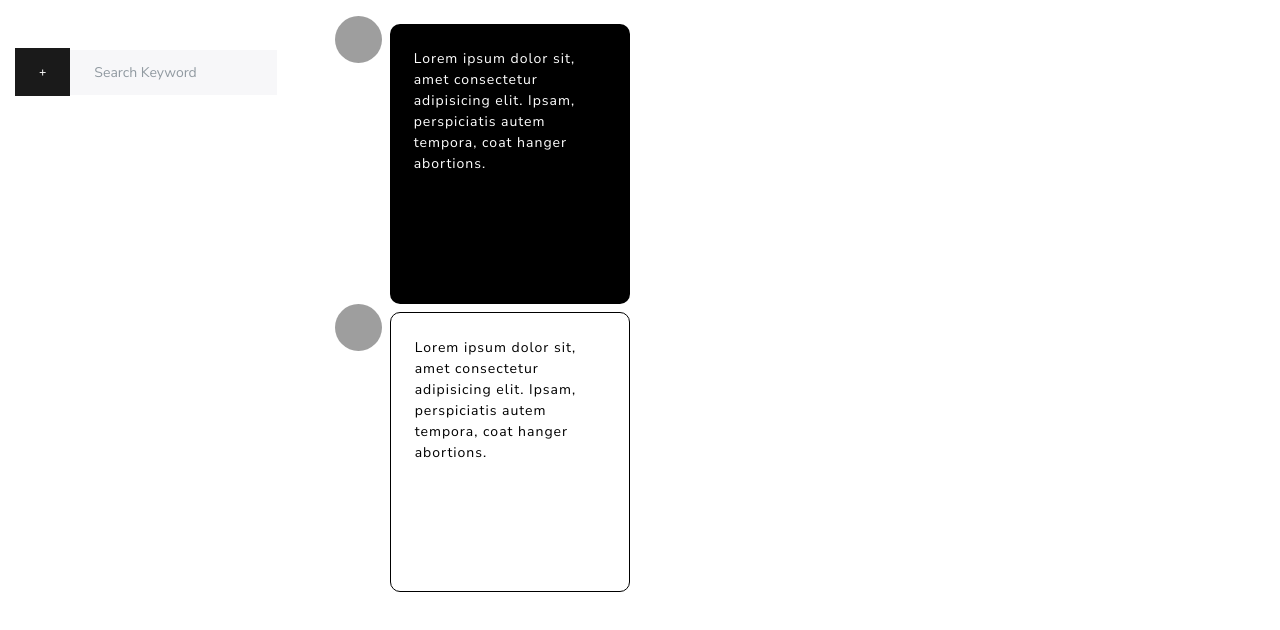
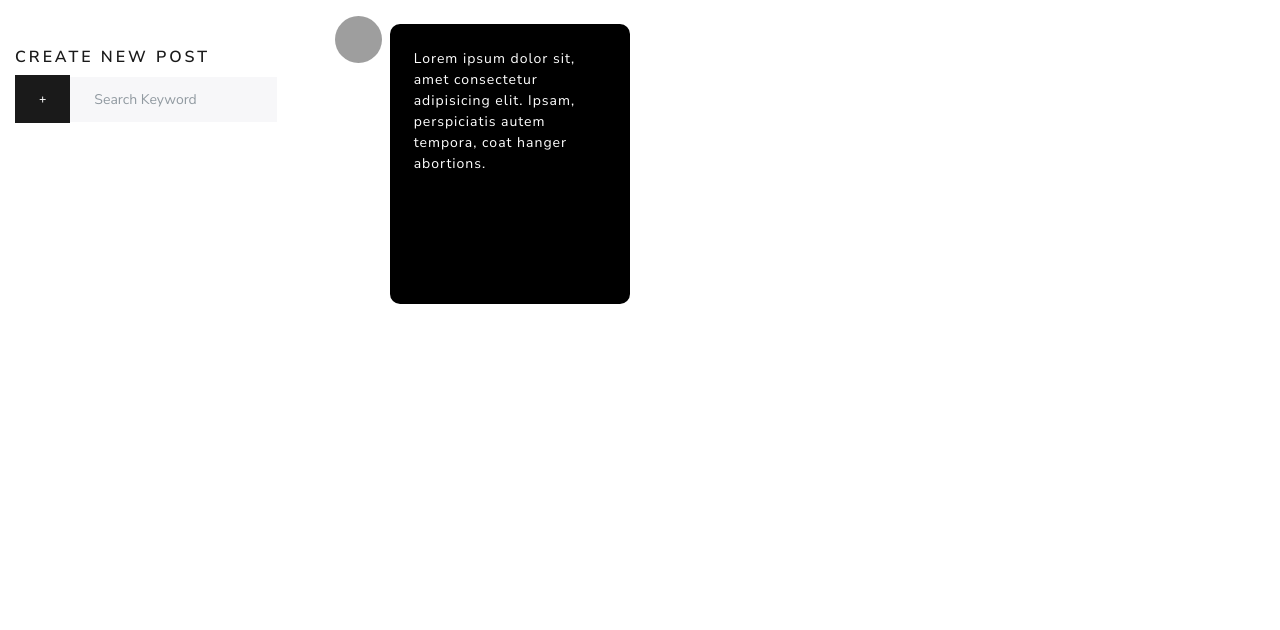
Before and after one commit to MadisonIngraham/hackathon-cards-against-humanity, a website with bundled scripts: page client/index.html in a window 1280 px wide. Shown: the part 96-726 px from the top of the page. Built offline with nearby package versions, Linux system fonts and the light colour scheme; grey boxes are pictures that could not be loaded.

Commit message:
need to render post to page

```diff
--- a/client/index.html
+++ b/client/index.html
@@ -69,6 +69,7 @@
 
       <div class="row">
         <div class="col-3 mt-5">
+          <h5>Create New Post</h5>
           <div class="d-flex">
             <button type="button" class="btn btn-primary">+</button>
             <form class="form-inline my-lg-0">
@@ -91,15 +92,17 @@
               </p>
             </div>
           </div>
-          <div class="comment d-flex" id="white-card">
-            <div><img src="https://picsum.photos/200" class="icon mr-2" /></div>
-            <div class="mt-2 white-card border">
-              <p>
-                Lorem ipsum dolor sit, amet consectetur adipisicing elit. Ipsam,
-                perspiciatis autem tempora, coat hanger abortions.
-              </p>
-            </div>
-          </div>
+
+          <!-- <div class="d-flex mt-3">
+            <button type="button" class="btn btn-primary">+</button>
+            <form class="form-inline my-lg-0">
+              <input
+                class="form-control mr-sm-2"
+                type="text"
+                placeholder="Search Keyword"
+              />
+            </form>
+          </div> -->
         </div>
       </div>
     </div>
```
